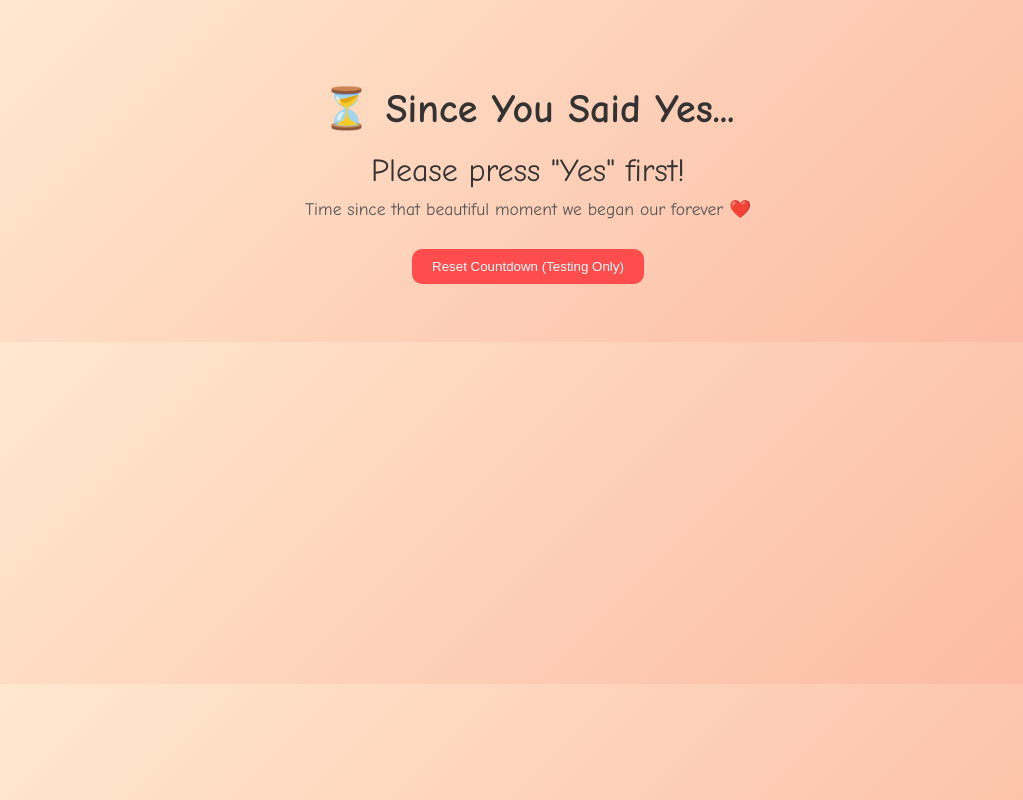
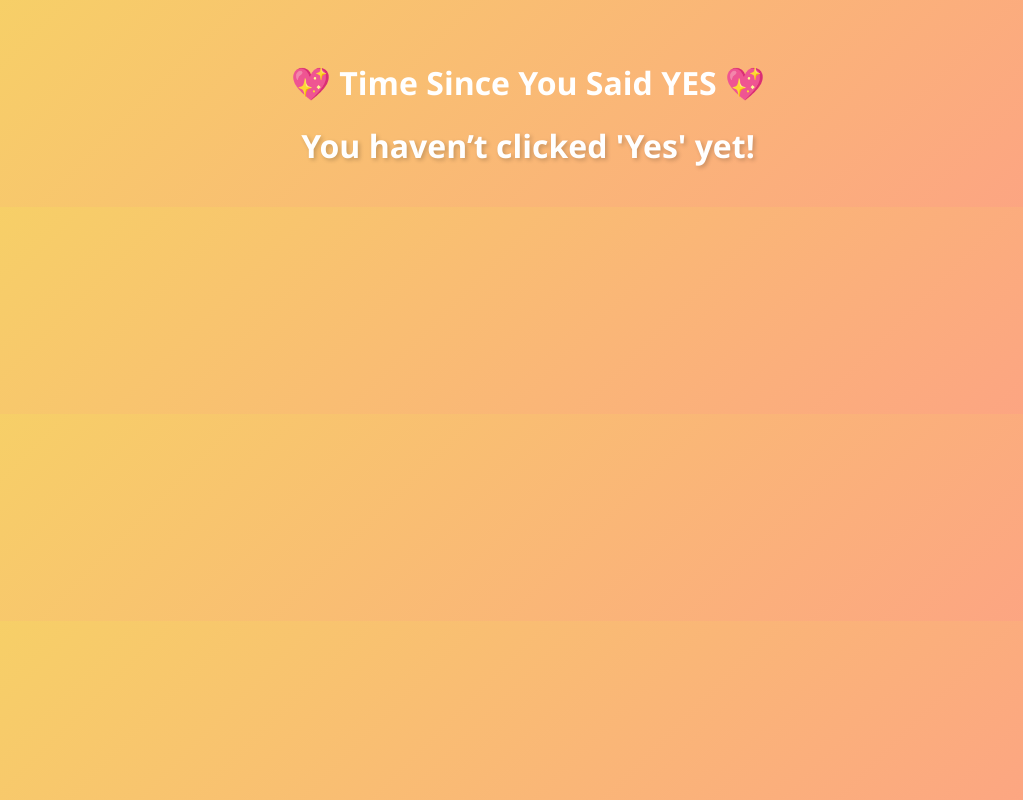
Before and after one commit to Herorif/mrssadania, a plain HTML site: page countdown.html in a window 1280 px wide. Shown: the whole page, without its empty margins (112-1135 px from the left). Drawn offline with Linux system fonts and the light colour scheme.

Commit message:
Update countdown.html

```diff
--- a/countdown.html
+++ b/countdown.html
@@ -1,88 +1,70 @@
 <!DOCTYPE html>
 <html lang="en">
 <head>
-  <meta charset="UTF-8">
-  <meta name="viewport" content="width=device-width, initial-scale=1">
+  <meta charset="UTF-8" />
+  <meta name="viewport" content="width=device-width, initial-scale=1.0"/>
   <title>Our Countdown ❤️</title>
   <style>
     body {
-      font-family: 'Comic Sans MS', cursive;
-      background: linear-gradient(135deg, #ffecd2, #fcb69f);
-      color: #333;
+      background: linear-gradient(135deg, #f6d365, #fda085);
+      color: white;
+      font-family: 'Segoe UI', Tahoma, Geneva, Verdana, sans-serif;
       text-align: center;
-      padding: 50px;
+      padding: 40px 20px;
+      margin: 0;
     }
 
     h1 {
-      font-size: 2.5em;
+      font-size: 2em;
       margin-bottom: 20px;
     }
 
-    .countup {
+    #countdown {
       font-size: 2em;
+      font-weight: bold;
       margin-top: 20px;
+      color: #fff;
+      text-shadow: 2px 2px 4px rgba(0,0,0,0.2);
     }
 
-    .note {
-      font-size: 1.1em;
-      margin-top: 10px;
-      color: #555;
-    }
+    @media screen and (max-width: 600px) {
+      h1 {
+        font-size: 1.5em;
+      }
 
-    #resetButton {
-      margin-top: 30px;
-      padding: 10px 20px;
-      background: #ff4d4d;
-      color: white;
-      border: none;
-      border-radius: 10px;
-      cursor: pointer;
-      display: none; /* Show this only during testing */
+      #countdown {
+        font-size: 1.5em;
+      }
     }
   </style>
 </head>
 <body>
-  <h1>⏳ Since You Said Yes...</h1>
-  <div class="countup" id="timer">Loading...</div>
-  <div class="note">Time since that beautiful moment we began our forever ❤️</div>
-
-  <button id="resetButton">Reset Countdown (Testing Only)</button>
+  <h1>💖 Time Since You Said YES 💖</h1>
+  <div id="countdown">Loading...</div>
 
   <script>
-    const timerDisplay = document.getElementById('timer');
-    const resetButton = document.getElementById('resetButton');
+    const countdownEl = document.getElementById("countdown");
+    const startTime = localStorage.getItem("loveStartTime");
 
-    function formatTime(ms) {
-      const totalSeconds = Math.floor(ms / 1000);
-      const days = Math.floor(totalSeconds / (3600 * 24));
-      const hours = Math.floor((totalSeconds % (3600 * 24)) / 3600);
-      const minutes = Math.floor((totalSeconds % 3600) / 60);
-      const seconds = totalSeconds % 60;
+    if (!startTime) {
+      countdownEl.textContent = "You haven’t clicked 'Yes' yet!";
+    } else {
+      function updateCountdown() {
+        const now = new Date().getTime();
+        const distance = now - parseInt(startTime);
 
-      return `${days}d ${hours}h ${minutes}m ${seconds}s`;
+        const days = Math.floor(distance / (1000 * 60 * 60 * 24));
+        const hours = Math.floor((distance / (1000 * 60 * 60)) % 24);
+        const minutes = Math.floor((distance / (1000 * 60)) % 60);
+        const seconds = Math.floor((distance / 1000) % 60);
+
+        countdownEl.innerHTML =
+          `${days} days ${hours} hours ${minutes} minutes ${seconds} seconds`;
+      }
+
+      updateCountdown(); // initial call
+      setInterval(updateCountdown, 1000); // update every second
     }
-
-    function updateTimer() {
-      const startTime = localStorage.getItem('yesTime');
-      if (startTime) {
-        const elapsed = Date.now() - new Date(startTime);
-        timerDisplay.textContent = formatTime(elapsed);
-      } else {
-        timerDisplay.textContent = 'Please press "Yes" first!';
-      }
-    }
-
-    // Start interval
-    setInterval(updateTimer, 1000);
-    updateTimer();
-
-    // For testing: show reset button if accessed by you
-    resetButton.style.display = 'inline-block';
-
-    resetButton.onclick = () => {
-      localStorage.removeItem('yesTime');
-      location.reload();
-    };
   </script>
 </body>
 </html>
```
